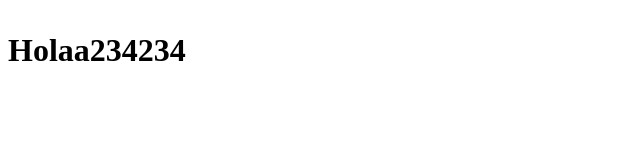
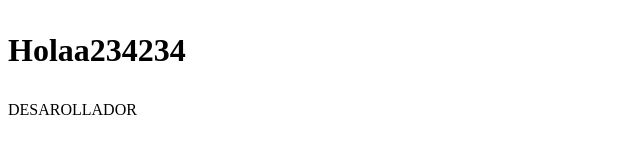
Before and after one commit to Alexiiius/pruebagit, a plain HTML site: page index.html in a window 1280 px wide. Shown: the whole page, without its empty margins (0-640 px from the left). Drawn offline with Linux system fonts and the light colour scheme.

Commit message:
creado texto.txt y añadido parrafo en index.html

```diff
--- a/index.html
+++ b/index.html
@@ -8,5 +8,6 @@
 </head>
 <body>
     <h1><p>Holaa234234</p></h1>
+    <p>DESAROLLADOR</p>
 </body>
 </html>
```
Also changed, not shown: texto.txt (added).
